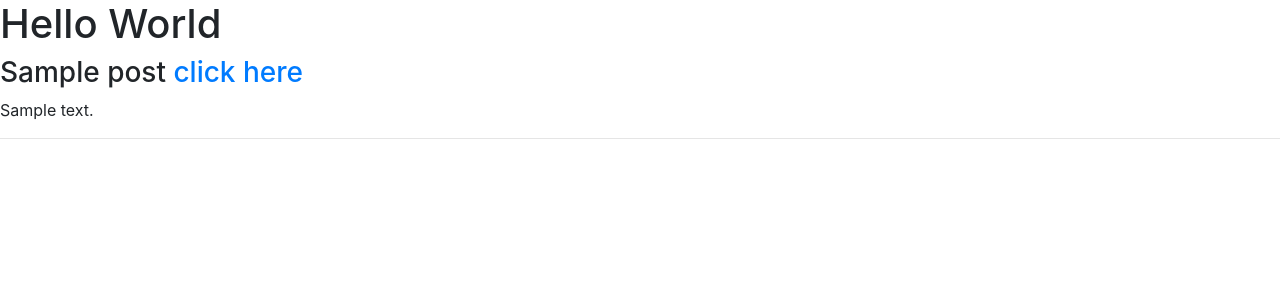
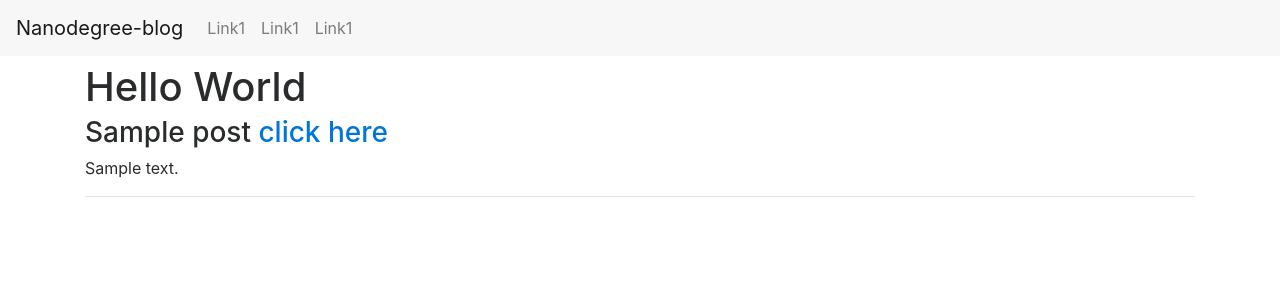
Before and after one commit to oldani/nanodegree-blog, a Python web app: template app/templates/index.html in a window 1280 px wide. Shown: the top 300 px of the page. Run offline with Jinja, Linux system fonts and the light colour scheme; the template is opened without the code that fills it: most values are stand-ins (such as "Sample title", 1, 10 or a date in 2020); some libraries are stand-ins or nearby versions.

Commit message:
Add initial navbar

```diff
--- a/app/templates/base.html
+++ b/app/templates/base.html
@@ -5,11 +5,42 @@
     <meta http-equiv="x-ua-compatible" content="ie=edge">
     <meta name="viewport" content="width=device-width, initial-scale=1">
     <title>OLDA BLOg</title>
-    <link rel="stylesheet" href="{{ url_for('static', filename='css/bootstrap.min.css') }}">
+    <link rel="stylesheet" href="https://maxcdn.bootstrapcdn.com/bootstrap/4.0.0-alpha.6/css/bootstrap.min.css" integrity="sha384-rwoIResjU2yc3z8GV/NPeZWAv56rSmLldC3R/AZzGRnGxQQKnKkoFVhFQhNUwEyJ" crossorigin="anonymous">
+    <link rel="stylesheet" href="{{ url_for('static', filename='css/main.css') }}">
 </head>
 <body>
+  <header class="container-fluid">
+    <nav class="navbar fixed-top navbar-toggleable-sm navbar-light bg-faded">
+      <button class="navbar-toggler navbar-toggler-right" type="button" data-toggle="collapse" data-target="#navbar" aria-expanded="false" aria-label="Toggle navigation">
+        <span class="navbar-toggler-icon"></span>
+      </button>
+      <a class="navbar-brand" href="#">Nanodegree-blog</a>
+      <div class="collapse navbar-collapse" id="navbar">
+        <ul class="navbar-nav mr-auto">
+          <li class="nav-item">
+            <a class="nav-link" href="#">Link1</a>
+          </li>
+          <li class="nav-item">
+            <a class="nav-link" href="#">Link1</a>
+          </li>
+          <li class="nav-item">
+            <a class="nav-link" href="#">Link1</a>
+          </li>
+        </ul>
+      </div>
+    </nav>
+  </header>
+  <main class="container">
     <h1>Hello World</h1>
     {% block content %}
     {% endblock %}
+  </main>
+  <footer>
+
+  </footer>
+
+  <script src="https://ajax.googleapis.com/ajax/libs/jquery/3.1.1/jquery.min.js"></script>
+  <script src="https://cdnjs.cloudflare.com/ajax/libs/tether/1.4.0/js/tether.min.js" integrity="sha384-DztdAPBWPRXSA/3eYEEUWrWCy7G5KFbe8fFjk5JAIxUYHKkDx6Qin1DkWx51bBrb" crossorigin="anonymous"></script>
+  <script src="https://maxcdn.bootstrapcdn.com/bootstrap/4.0.0-alpha.6/js/bootstrap.min.js" integrity="sha384-vBWWzlZJ8ea9aCX4pEW3rVHjgjt7zpkNpZk+02D9phzyeVkE+jo0ieGizqPLForn" crossorigin="anonymous"></script>
 </body>
 </html>
```
